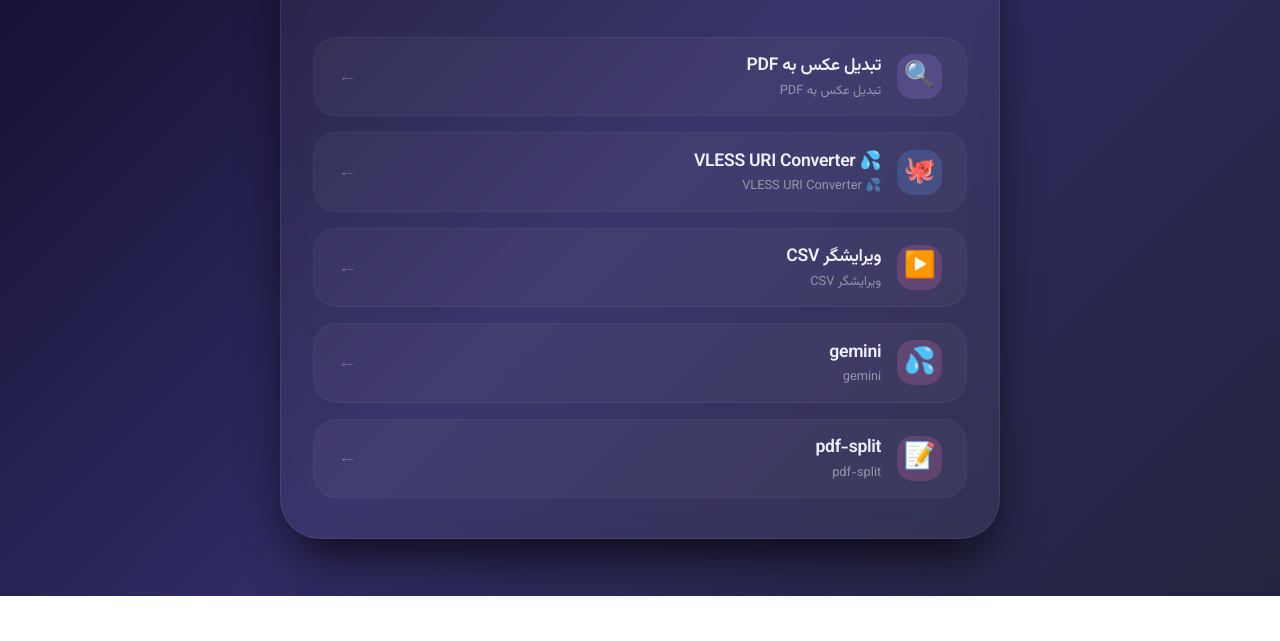
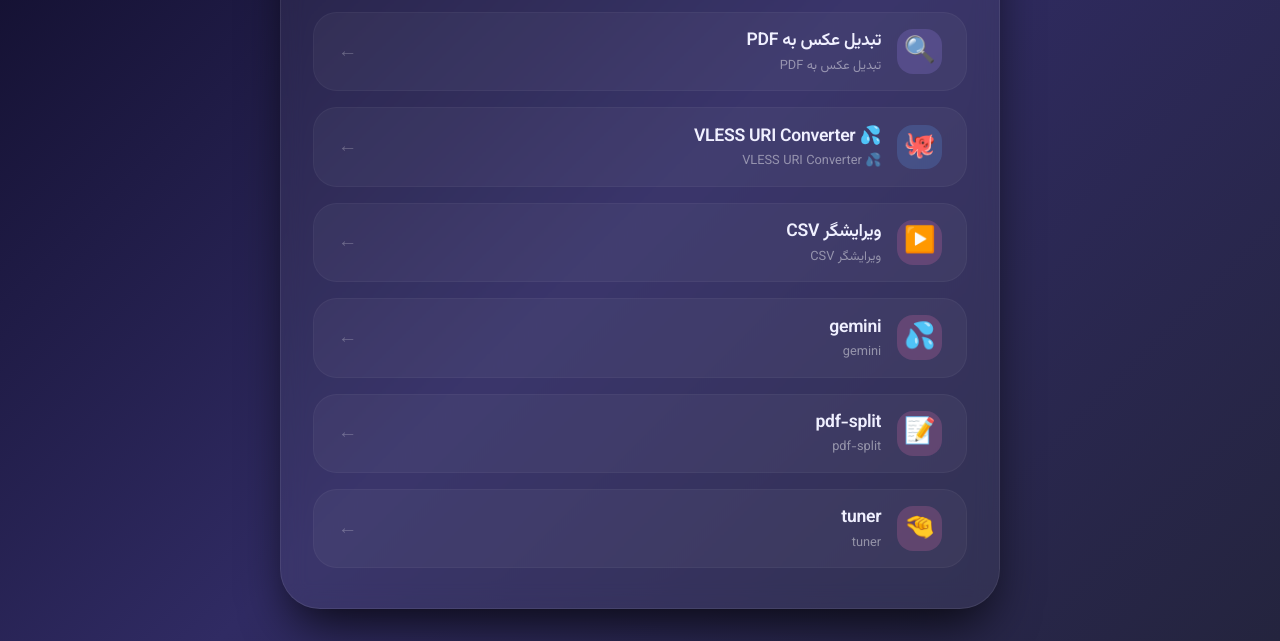
Before and after one commit to abolfazlkhastavane/statapps, a plain HTML site: page index.html in a window 1280 px wide. Shown: the part 204-845 px from the top of the page. Before the commit the page ends 800 px from the top, so only its background shows below. Drawn offline with Linux system fonts and the light colour scheme.

Commit message:
Update index.html

```diff
--- a/index.html
+++ b/index.html
@@ -238,6 +238,15 @@
                 </span>
                 <span class="link-arrow">←</span>
             </a>
+              <!-- لینک 6 -->
+            <a href="https://abolfazlkhastavane.github.io/statapps/tuner/" target="_blank" class="link-card icon-pink">
+                <span class="link-icon">🤏</span>
+                <span class="link-content">
+                    <span class="link-title">tuner</span>
+                    <span class="link-desc">tuner</span>
+                </span>
+                <span class="link-arrow">←</span>
+            </a>
     </div>
 </body>
 </html>
```
